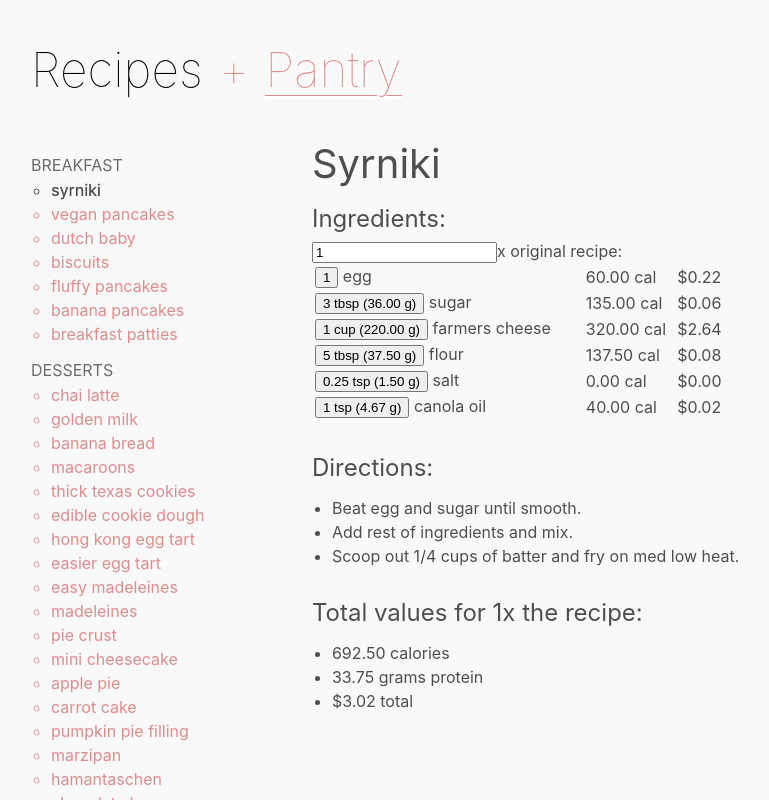
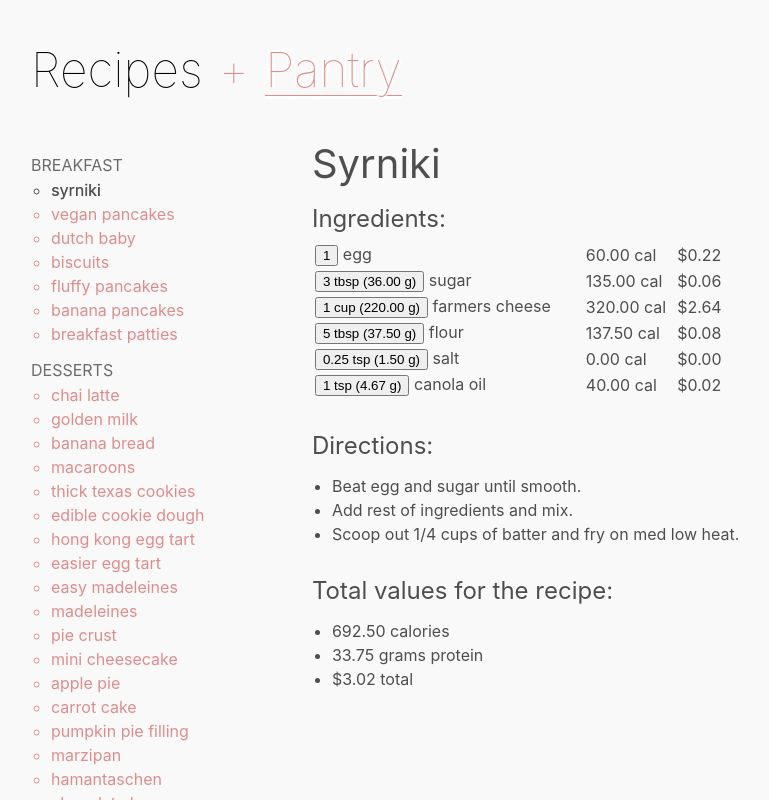
Before and after one commit to dainryoo/recipes, a React (Create React App) app: page / in a window 1280 px wide. Both pictures are taken after a click on the element "syrniki". Shown: the whole page, without its empty margins (1-770 px from the left). Built offline with nearby package versions, Linux system fonts and the light colour scheme.

Commit message:
refactored props

```diff
--- a/src/components/Body.js
+++ b/src/components/Body.js
@@ -4,9 +4,7 @@ import Recipe from "./Recipe.js";
 import Pantry from "./Pantry.js";
 import Sidebar from "./Sidebar.js";
 
-const Body = (props) => {
-
-  const { view, selectedRecipe, selectedPantryItem } = props;
+const Body = ({ view, selectedRecipe, selectedPantryItem }) => {
 
   const recipe = () => {
     return selectedRecipe ? <Recipe recipe={selectedRecipe}/> : "";
--- a/src/components/Header.js
+++ b/src/components/Header.js
@@ -2,9 +2,7 @@ import React from 'react';
 import { connect } from "react-redux";
 
 
-const Header = (props) => {
-
-  const { view, updateView } = props;
+const Header = ({ view, updateView }) => {
 
   return (
     <div className="app-header">
--- a/src/components/Pantry.js
+++ b/src/components/Pantry.js
@@ -4,9 +4,8 @@ import InfoList from "./pantry/InfoList.js";
 import Calculators from "./pantry/Calculators.js";
 
 
-const Pantry = (props) => {
+const Pantry = ({ item, view }) => {
 
-  const { item, view } = props;
   let nutrition = null;
   let nutritionPer100Gram = null;
   let measurements = null;
--- a/src/components/Recipe.js
+++ b/src/components/Recipe.js
@@ -5,12 +5,11 @@ import Directions from "./recipe/Directions.js";
 import Nutrition from "./recipe/Nutrition.js";
 
 
-const Recipe = (props) => {
+const Recipe = ({recipe, view}) => {
 
-  const { recipe, view } = props;
   const { name, label, ingredients, directions, nutrition } = recipe;
 
-  let ingredientCategories = props.recipe.ingredient_categories;
+  let ingredientCategories = recipe.ingredient_categories;
   if (ingredientCategories) {
     let categoriesFlattened = []; // need to turn the nested array into a "flat" one
     ingredientCategories.forEach((category) => {
@@ -24,37 +23,86 @@ const Recipe = (props) => {
 
   let testObj = {test: {multiplier: 1}, another_test: {multiplier:2}};
 
-  const [currRecipeMultipler, setRecipeMultipler] = useState(1);
-  const [modifiedRecipes, setModifiedRecipe] = useState(testObj);
+  const [modifiedRecipes, setModifiedRecipes] = useState(testObj);
+  const [editingIngredientIndex, setIndex] = useState(-1);
 
-  // triggered when item prop changes:
-  useEffect(() => {
-    setRecipeMultipler(1); // reset currRecipeMultipler
-  }, []);
+  const [calculatorInfo, setCalculatorInfo] = useState({ grams: { input: 0, calories: 0}});
 
-  const handleMultiplierChange = event => {
-    const inputNum = event.target.value;
-    editRecipeModifier(inputNum);
+  // useEffect(() => {
+  //   const newState = { grams: { input: 0, calories: 0}};
+  //   if (item.conversion_to_grams) {
+  //     for (const unit of Object.keys(item.conversion_to_grams)) {
+  //       newState[unit] = { input: 0, toGrams: 0, calories: 0 };
+  //     }
+  //   }
+  //   setCalculatorInfo(newState);
+  // }, [recipe]);
 
-    setRecipeMultipler(inputNum);
+  // save and finish the edit to an individual item (represented by its index)
+  const saveIngredientEdit = (itemIndex) => {
+    setIndex(-1);
+    console.log(modifiedRecipes);
   }
 
-  const editRecipeModifier = (inputNum) => {
-    modifiedRecipes[name] = {
-      recipeMultipler: inputNum,
-      originalIngredients: ingredients,
-      newIngredients: {}
-    };
+  // cancel the edit to an individual item (represented by its index)
+  const cancelIngredientEdit = (itemIndex) => {
+    setIndex(-1);
     console.log(modifiedRecipes);
   }
+
+  // start editing an individual item (represented by its index)
+  const startEditingIngredient = (itemIndex) => {
+    setIndex(itemIndex);
+  }
+
+  // for the currently editing item, keep hold of the current input
+  const setAmountInput = (input, itemIndex) => {
+    const prevState = modifiedRecipes;
+
+
+    if (prevState.hasOwnProperty(name)) {
+      // if this current recipe has been modified and has a version saved already
+      let prevEditedInfo = prevState[name].editedIngredients;
+      prevEditedInfo[itemIndex].amount = parseFloat(input);
+
+      setModifiedRecipes(prevState => ({
+        ...prevState,
+        [name]: {
+          ...prevState[name],
+          editedIngredients: prevEditedInfo
+        }
+      }));
+    } else {
+      // if the recipe hasn't been saved yet, add it
+      setModifiedRecipes(prevState => ({
+        ...prevState,
+        [name]: {
+          originalIngredients: ingredients,
+          editedIngredients: ingredients
+        }
+      }));
+    }
+
+    console.log(modifiedRecipes);
+  }
+
+  // reset the item being edited if the recipe changes
+  useEffect(() => {
+    setIndex(-1);
+  }, [recipe]);
 
 
   return (
     <div className={"recipe content" + (view === 0 ? " hidden" : "")}>
       <div className="heading">{label ? label : name}</div>
-      <Ingredients ingredients={ingredients ? ingredients : ingredientCategories} onMultiplerChange={handleMultiplierChange} recipeMultipler={currRecipeMultipler}/>
+      <Ingredients ingredients={ingredients ? ingredients : ingredientCategories}
+                    setAmountInput={setAmountInput}
+                    saveIngredientEdit={saveIngredientEdit}
+                    cancelIngredientEdit={cancelIngredientEdit}
+                    editingIngredientIndex={editingIngredientIndex}
+                    startEditingIngredient={startEditingIngredient}/>
       {directions && <Directions directions={directions}/>}
-      {nutrition && <Nutrition nutrition={nutrition} recipeMultipler={currRecipeMultipler}/>}
+      {nutrition && <Nutrition nutrition={nutrition} />}
     </div>
   );
 }
--- a/src/components/pantry/CalculatorInput.js
+++ b/src/components/pantry/CalculatorInput.js
@@ -1,8 +1,6 @@
 import React from 'react';
 
-const CalculatorInput = (props) => {
-
-  const { info, updateCalculator, unit } = props;
+const CalculatorInput = ({ info, updateCalculator, unit }) => {
 
   const handleChange = (event) => {
     if (event.target.value.match(/^\d*\.?\d*$/)) {
--- a/src/components/pantry/Calculators.js
+++ b/src/components/pantry/Calculators.js
@@ -1,9 +1,7 @@
 import React from 'react';
 import CalculatorInput from "./CalculatorInput.js";
 
-const Calculators = (props) => {
-
-  const { info, updateCalculator } = props;
+const Calculators = ({ info, updateCalculator }) => {
 
   return (
     <div className="subcontent">
--- a/src/components/recipe/Directions.js
+++ b/src/components/recipe/Directions.js
@@ -1,8 +1,6 @@
 import React from 'react';
 
-const Directions = (props) => {
-
-  const directions = props.directions;
+const Directions = ({directions}) => {
 
   return (
     <div className="subcontent">
--- a/src/components/recipe/IngredientInputBox.js
+++ b/src/components/recipe/IngredientInputBox.js
@@ -2,9 +2,43 @@ import React from 'react';
 
 const IngredientInputBox = (props) => {
 
+  const { itemIndex, currItem, setAmountInput, saveIngredientEdit, cancelIngredientEdit, editingIngredientIndex, startEditingIngredient } = props;
+
+  let initialAmount = currItem.amount_in_grams != null ? currItem.amount_in_grams : currItem.amount;
+
+  const handleChange = (event) => {
+    if (event.target.value.match(/^\d*\.?\d*$/)) {
+      // only update the calculator if the input matches the decimal regex
+      let input = event.target.value;
+      if (input.startsWith("0") && !input.startsWith("0.")) {
+        // remove leading zeros on non decimal numbers, if any
+        input = input.substring(1);
+      }
+      if (input.length === 0) {
+        // change empty inputs to a zero
+        input = 0;
+      }
+      setAmountInput(input, itemIndex);
+    }
+  }
+
   return (
     <div>
-      <input type="number" min="0" step=".01"/>
+      {
+        editingIngredientIndex !== itemIndex && <button onClick={() => startEditingIngredient(itemIndex)}>
+        {(currItem.amount + (currItem.unit.length > 0 && " " + currItem.unit)
+          + (currItem.amount_in_grams != null ? (" (" + parseFloat(currItem.amount_in_grams).toFixed(2) + " g)") : ""))}
+        </button>
+      }
+      {
+        editingIngredientIndex === itemIndex &&
+        <span>
+          <input value={initialAmount} onChange={handleChange}/>
+          <button onClick={() => saveIngredientEdit(itemIndex)}>Save</button>
+          <button onClick={() => cancelIngredientEdit(itemIndex)}>Cancel</button>
+        </span>
+      }
+      {(" " + currItem.label) + (currItem.note ? (", " + currItem.note) : "")}
     </div>
   );
 }
--- a/src/components/recipe/Ingredients.js
+++ b/src/components/recipe/Ingredients.js
@@ -1,37 +1,28 @@
-import React, { useState } from 'react';
+import React from 'react';
 import IngredientInputBox from "./IngredientInputBox.js";
 
 const Ingredients = (props) => {
 
-  const { ingredients, onMultiplerChange, recipeMultipler } = props;
-
-  const [inputView, toggleInputView] = useState(true);
-
-  const handleToggleChange = () => {
-    toggleInputView(!inputView);
-  }
+  const { ingredients, setAmountInput, saveIngredientEdit, cancelIngredientEdit, editingIngredientIndex, startEditingIngredient } = props;
 
   return (
     <div className="subcontent">
       <div className="subheading">Ingredients:</div>
-      <div className="recipe-multiplier">
-        <input type="number" min="0" step=".01" onChange={onMultiplerChange} defaultValue={recipeMultipler}/>x original recipe:
-      </div>
       <table>
         <tbody>
           {ingredients && ingredients.map((currItem, index) => (
             <tr key={index}>
               { currItem.ingredients && <td className="ingredient-category">{currItem.label + ":"}</td> }
-
               { currItem.amount &&
                 <td className="ingredient-name">
-                  <button onClick={handleToggleChange}>
-                    {(currItem.amount + (currItem.unit.length > 0 && " " + currItem.unit)
-                      + (currItem.amount_in_grams != null ? (" (" + parseFloat(currItem.amount_in_grams).toFixed(2) + " g)") : ""))}
-                  </button>
-                  {(" " + currItem.label) + (currItem.note ? (", " + currItem.note) : "")}
+                  <IngredientInputBox itemIndex={index}
+                                      currItem={currItem}
+                                      setAmountInput={setAmountInput}
+                                      saveIngredientEdit={saveIngredientEdit}
+                                      cancelIngredientEdit={cancelIngredientEdit}
+                                      editingIngredientIndex={editingIngredientIndex}
+                                      startEditingIngredient={startEditingIngredient}/>
                 </td>}
-
               <td className="calorie-column">
                 { currItem.calories != null ? (parseFloat(currItem.calories).toFixed(2) + " cal") : "" }
               </td>
--- a/src/components/recipe/Nutrition.js
+++ b/src/components/recipe/Nutrition.js
@@ -2,12 +2,11 @@ import React from 'react';
 
 const Nutrition = (props) => {
 
-  const { recipeMultipler } = props;
   const {calories, protein, price} = props.nutrition;
 
   return (
     <div className="subcontent">
-      <div className="subheading">Total values for {recipeMultipler}x the recipe:</div>
+      <div className="subheading">Total values for the recipe:</div>
       <ul>
         <li>{parseFloat(calories).toFixed(2)} calories</li>
         <li>{parseFloat(protein).toFixed(2)} grams protein</li>
```
Also changed, not shown: src/data/recipes-with-nutrition.json, src/data/recipes.json.
